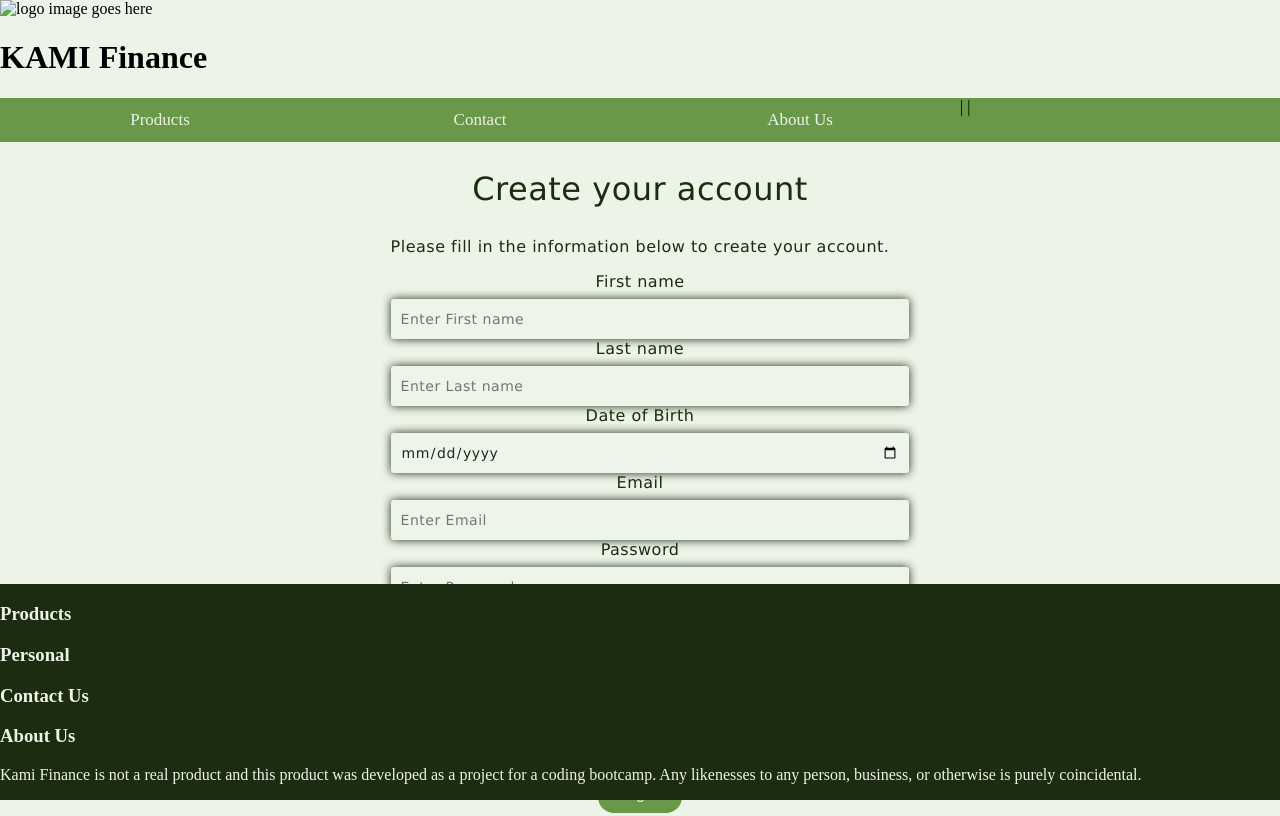
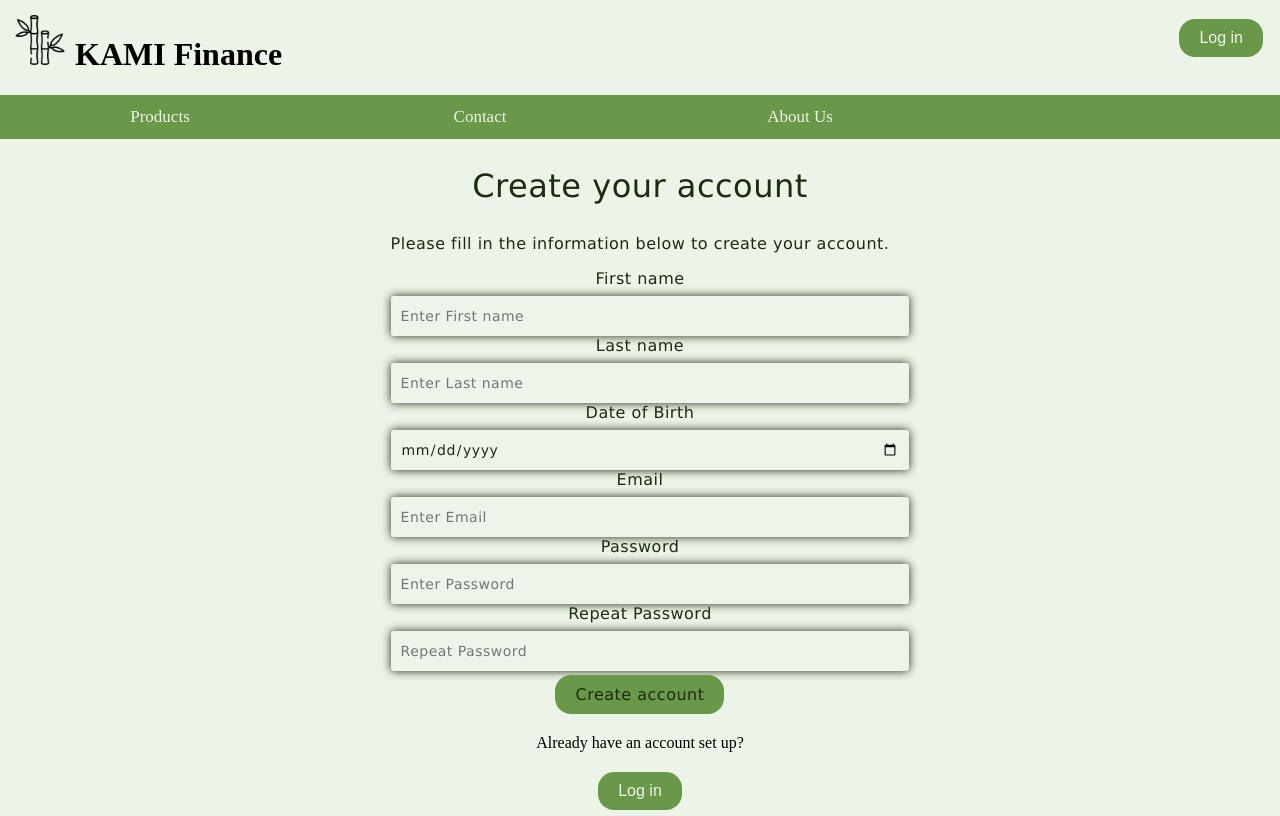
Before and after one commit to mailo1008/ProjectKAMI, a plain HTML site: page projectMain/HTML-CSS/createAccountPage.html in a window 1280 px wide. Shown: the top 816 px of the page. Drawn offline with Linux system fonts and the light colour scheme.

Commit message:
Edited pages to have same nav and foot style from style sheet

```diff
--- a/projectMain/HTML-CSS/createAccountPage.html
+++ b/projectMain/HTML-CSS/createAccountPage.html
@@ -15,17 +15,22 @@
     <header>
         <!--Header for the page, this elements should use CSS to float so they are side by side-->
         <div>
-            <div>
-                <img src="" alt="logo image goes here">
+            <div class="logo">
+                <img src="..\img\icon.png" alt="logo" href="index.html" width="50px" height="50px">
             </div>
-            <div>
+            <div class="text">
                 <h1>KAMI Finance</h1>
+            </div>
+            <div class="login">
+                <a href="login.html">
+                    <button>Log in</button>
+                </a>
             </div>
         </div>
         <!--Nav bar, will look more pretty with CSS-->
         <nav id="nav">
-            <a href="products.html">Products</a> |
-            <a href="contact.html">Contact</a> |
+            <a href="products.html">Products</a>
+            <a href="contact.html">Contact</a>
             <a href="about.html">About Us</a>
         </nav>
     </header>
--- a/projectMain/HTML-CSS/mainCSS.css
+++ b/projectMain/HTML-CSS/mainCSS.css
@@ -73,7 +73,7 @@ nav a:hover{
 #footer{
     color: var(--main-very-light);
     background-color: var(--main-very-dark);
-    position: absolute;
+    position: static;
     bottom: 0;
     width: 100%;
     margin: 0px;
```
Also changed, not shown: projectMain/HTML-CSS/forgotPassword.html (+6 -6 lines), projectMain/HTML-CSS/forgotPasswordLinkSent.html (+10 -5 lines), projectMain/HTML-CSS/login.html (+10 -5 lines).
